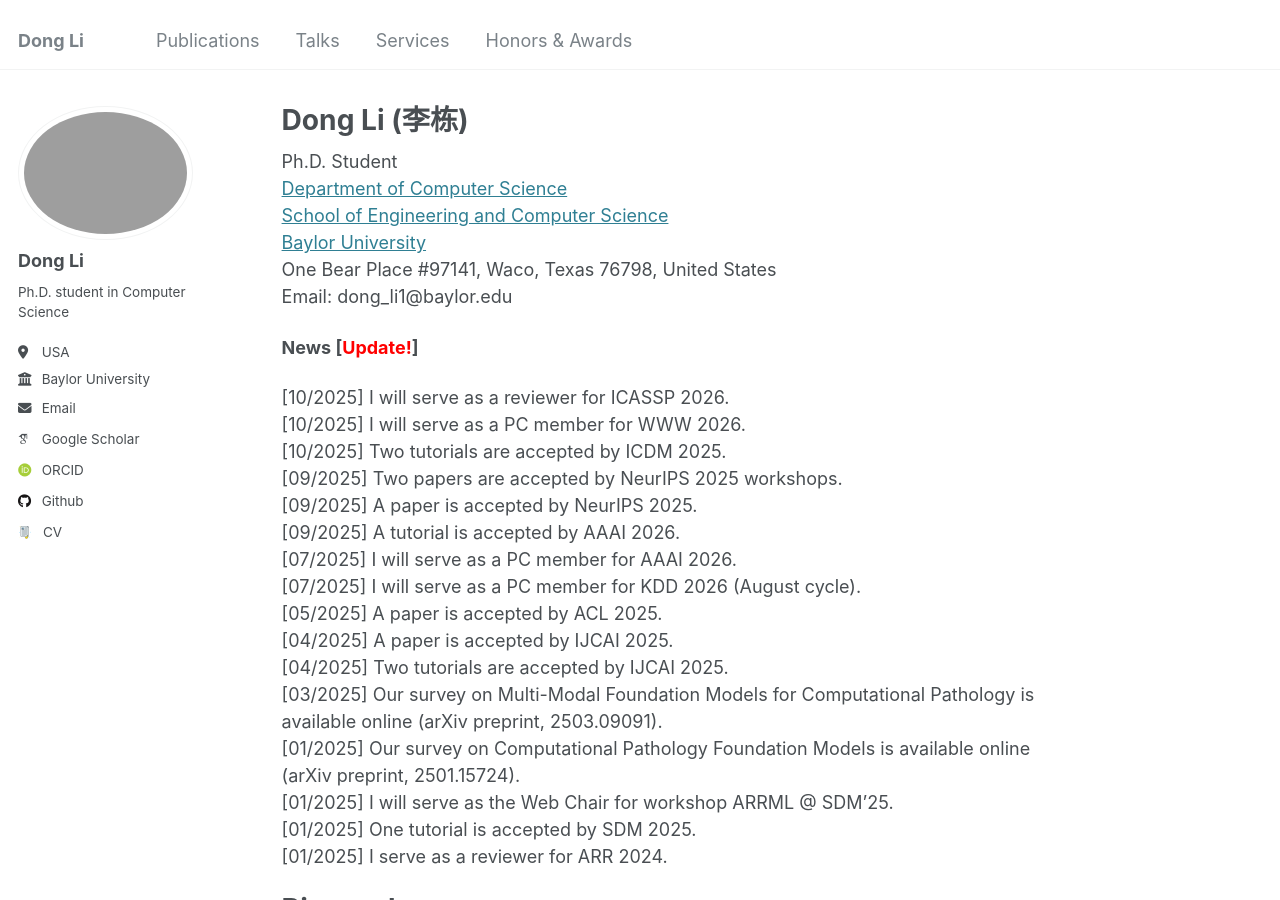
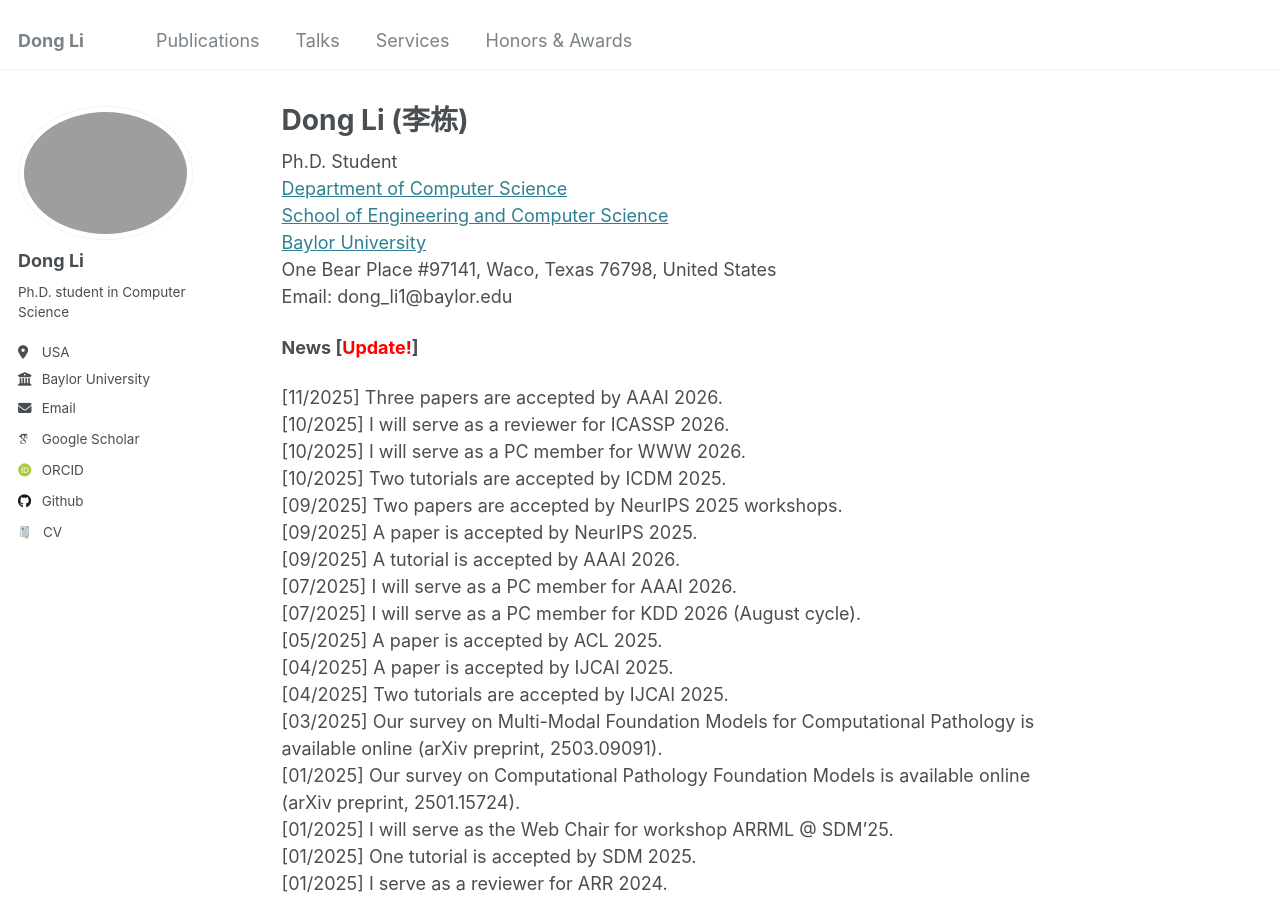
Before and after one commit to TurkeyWatanabe/dongli, a Jekyll site: the page built from _pages/about.md, in a window 1280 px wide and 900 px high. Built offline with Jekyll 4.4.1, drawn with Linux system fonts in a browser that asks for light colours; some web fonts are replaced.

Commit message:
Update about.md

```diff
--- a/_pages/about.md
+++ b/_pages/about.md
@@ -16,6 +16,7 @@ Email: dong_li1@baylor.edu
 
 **News [<span style="color:red">Update!</span>]**
 
+[11/2025] Three papers are accepted by AAAI 2026.<br>
 [10/2025] I will serve as a reviewer for ICASSP 2026.<br>
 [10/2025] I will serve as a PC member for WWW 2026.<br>
 [10/2025] Two tutorials are accepted by ICDM 2025.<br>
```
